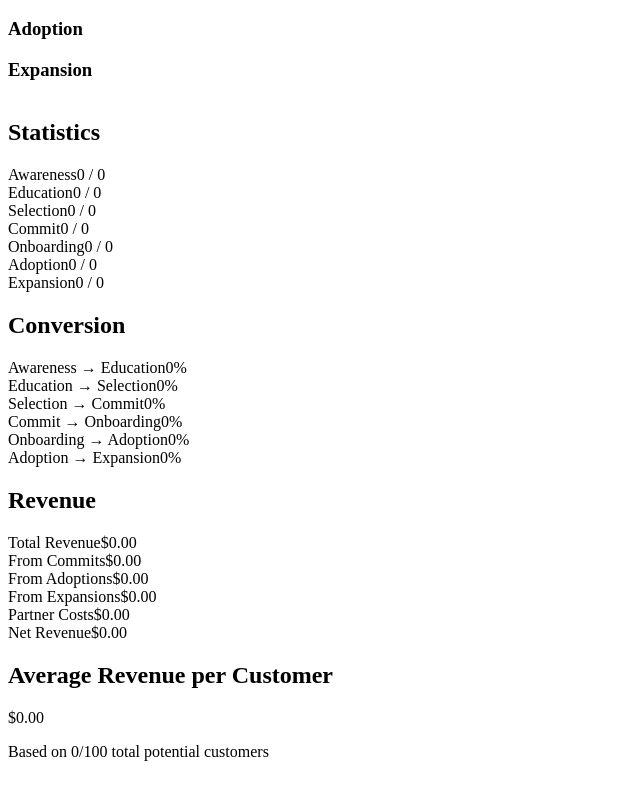
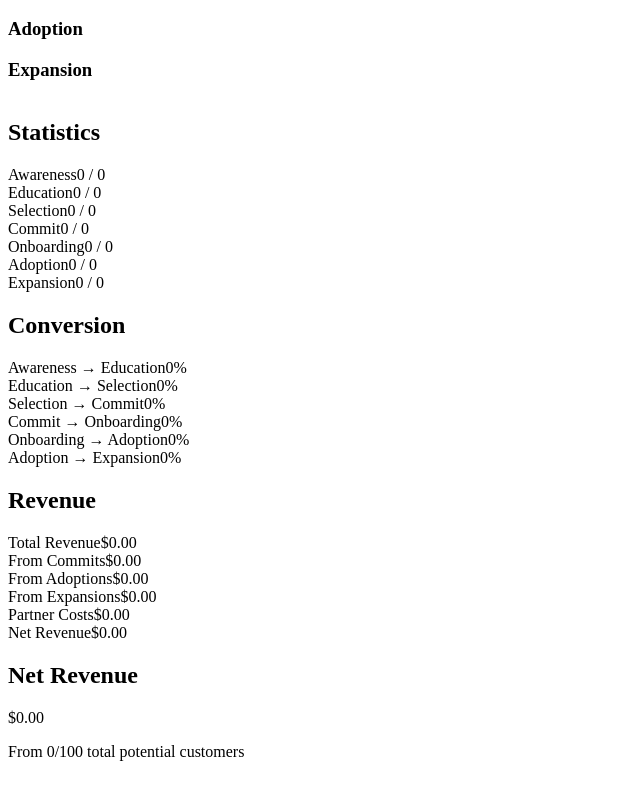
Before and after one commit to virtuist737/Partner-Overlay-Visualization, a React (Vite) app in the folder client/: page / in a window 1280 px wide. Shown: the part 393-1186 px from the top of the page, without its empty margins (0-640 px from the left). Built offline with nearby package versions, Linux system fonts and the light colour scheme.

Commit message:
Assistant checkpoint: Update revenue stats display
Assistant generated file changes:
- client/src/pages/home.tsx: Update revenue stats display

---

User prompt:

Get rid of the "average revenue per customer" and move "net revenue" into that card, highlighting it as the main final stat

```diff
--- a/client/src/pages/home.tsx
+++ b/client/src/pages/home.tsx
@@ -238,15 +238,13 @@ export default function Home() {
                       </div>
                     </div>
                     <div className="mt-4 bg-primary/5 p-3 rounded-lg">
-                      <h2 className="text-sm font-semibold text-center mb-1 text-primary">Average Revenue per Customer</h2>
+                      <h2 className="text-sm font-semibold text-center mb-1 text-primary">Net Revenue</h2>
                       <p className="text-xl text-center font-bold"
                          style={{ color: revenue.netRevenue >= 0 ? 'hsl(var(--primary))' : 'hsl(var(--destructive))' }}>
-                        {stats.length > 0 && stats[0].total > 0
-                          ? formatCurrency(revenue.netRevenue / stats[0].total)
-                          : '$0.00'}
+                        {formatCurrency(revenue.netRevenue)}
                       </p>
                       <p className="text-xs text-center text-muted-foreground mt-1">
-                        Based on {stats.length > 0 ? stats[0].total : 0}/100 total potential customers
+                        From {stats.length > 0 ? stats[0].total : 0}/100 total potential customers
                       </p>
                     </div>
                   </div>
```
